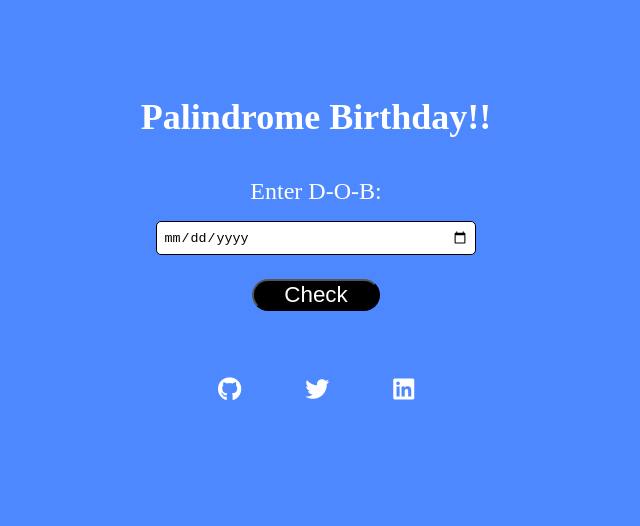
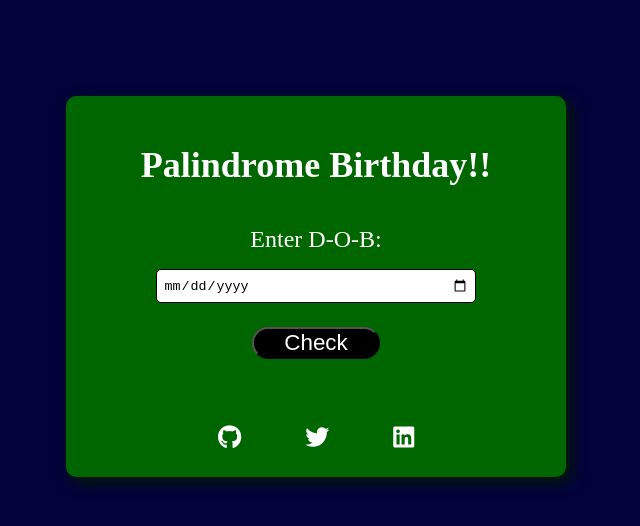
Before and after one commit to sarthakdelori/palindrome-birthday, a plain HTML site: page index.html in a window 1280 px wide. Shown: the whole page, without its empty margins (324-964 px from the left). Drawn offline with Linux system fonts and the light colour scheme.

Commit message:
style: changed the interface

```diff
--- a/index.html
+++ b/index.html
@@ -9,6 +9,7 @@
     <link href="style.css" rel="stylesheet" type="text/css" />
   </head>
   <body>
+    <div id="container">
       <header class="hf">
         <h2 id="heading">Palindrome Birthday!!</h2>
       </header>
@@ -32,6 +33,7 @@
           <li class = "sm-icons"><a class = "sm-links" href="https://www.linkedin.com/in/sarthak-delori-626154184/"><i class = "fab fa-linkedin"></i></a></li>
         </ul>
       </footer>
+    </div>
 
     <script src="script.js"></script>
   </body>
--- a/style.css
+++ b/style.css
@@ -18,14 +18,21 @@
 body{
   color: white;
   font-size: x-large;
-  background-color: #4d88ff;
+  background-color: #03033b;
+}
+
+#container{
+  margin: 6rem auto;
+  max-width: 500px;
+  background-color: #006600;
+  border-radius: 10px;
+  box-shadow: 5px 5px 15px #001a00;
 }
 
 #heading {
   /* font-size: 2rem; */
-  margin: 6rem auto 2rem auto;
+  margin: 3rem auto 2rem auto;
 }
-
 
 .labels {
   display: block;
@@ -67,10 +74,10 @@ body{
 }
 
 /* Footer */
-
+/*
 .footer{
-  background-color:  #4d88ff;
-}
+  background-color:  #000066;
+} */
 
 .social-links{
   display: flex;
```
Lines whose indentation alone changed are shown as unchanged.
